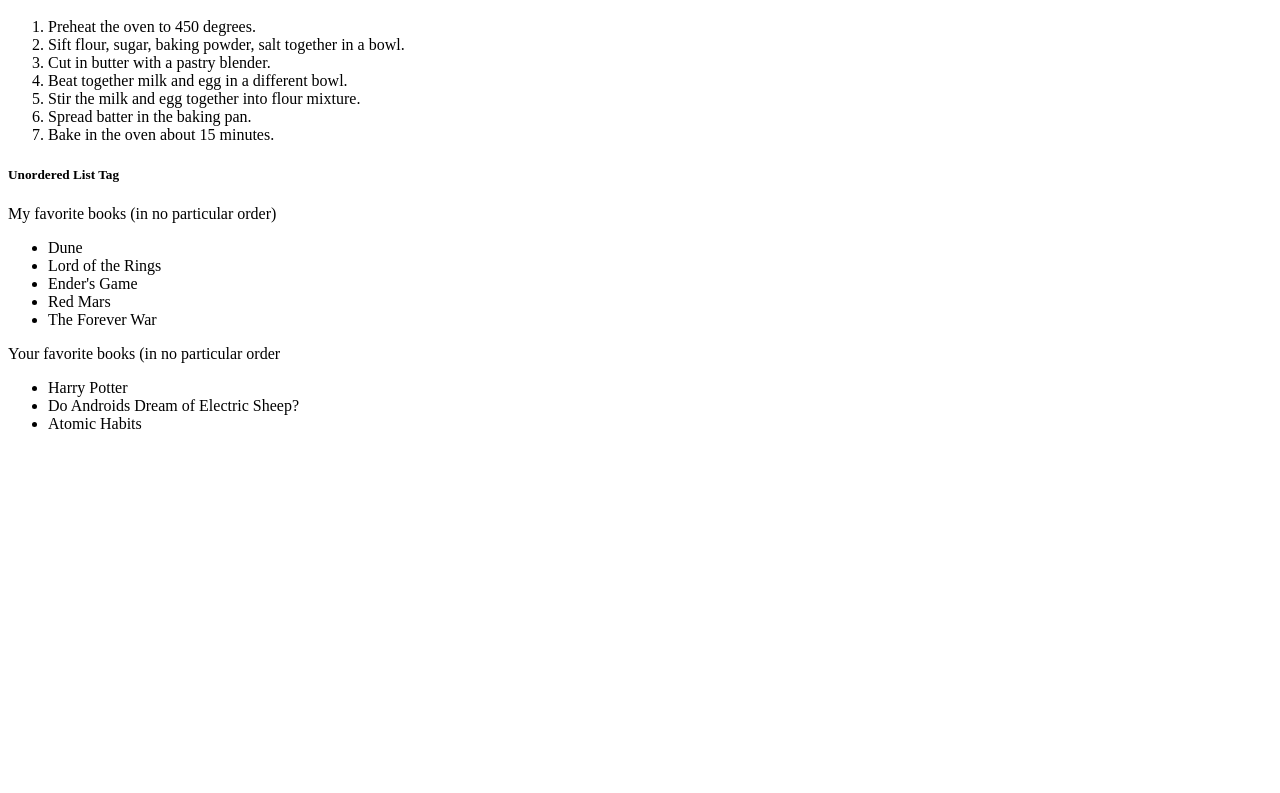
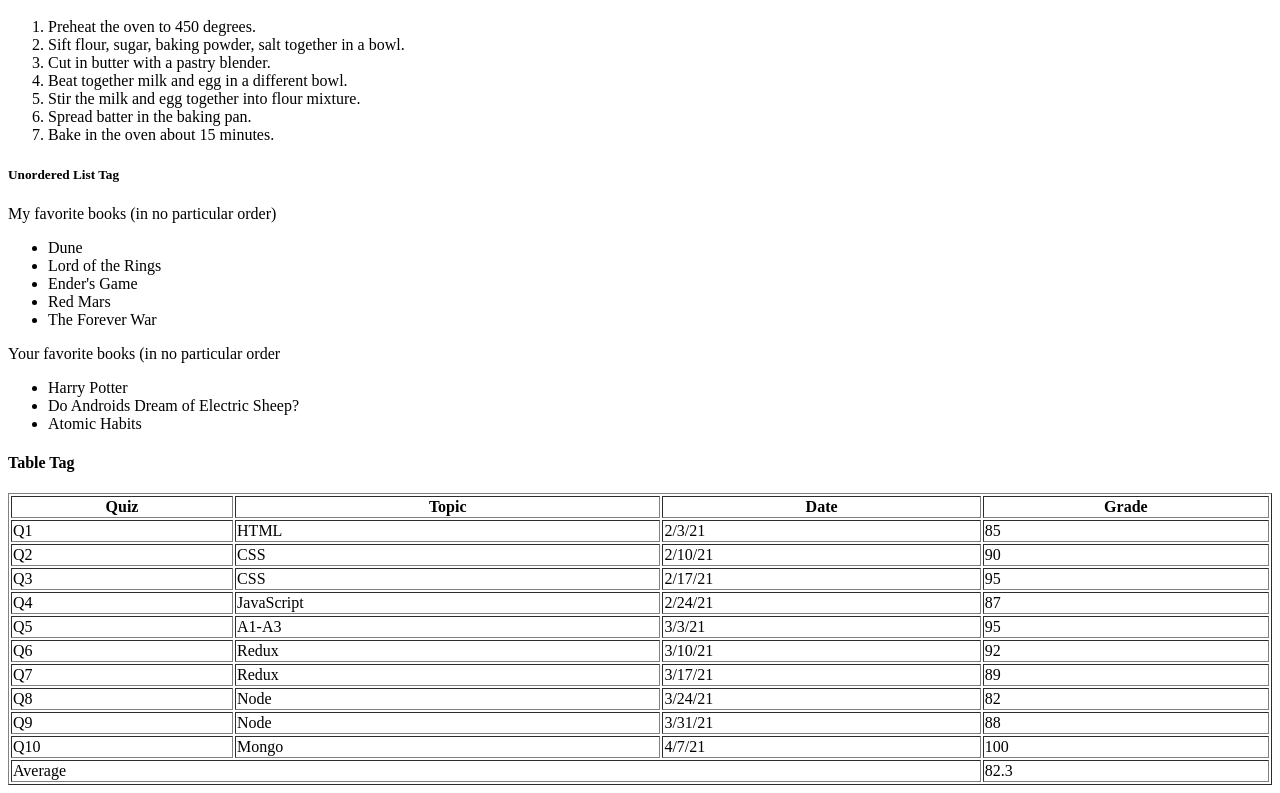
Before and after one commit to ynwtnb/kanbas-react-web-app-cs5610-fa24, a React (Create React App) app: page / in a window 1280 px wide. Shown: the part 807-1600 px from the top of the page. Before the commit the page ends 1256 px from the top, so only its background shows below. Built offline with nearby package versions, Linux system fonts and the light colour scheme; the HTML template or start-up script is replaced by a standard one.

Commit message:
Added 2.9 Table Tags

```diff
--- a/src/Labs/Lab1/index.tsx
+++ b/src/Labs/Lab1/index.tsx
@@ -80,7 +80,87 @@ export default function Lab1() {
                         <li>Atomic Habits</li>
                     </ul>
             </div>
+            <div id="wd-tables">
+                <h4>Table Tag</h4>
+                <table border={1} width="100%">
+                <thead>
+                    <tr>
+                        <th>Quiz</th>
+                        <th>Topic</th>
+                        <th>Date</th>
+                        <th>Grade</th>
+                    </tr>
+                </thead>
+                <tbody>
+                    <tr>
+                        <td>Q1</td>
+                        <td>HTML</td>
+                        <td>2/3/21</td>
+                        <td>85</td>
+                    </tr>
+                    <tr>
+                        <td>Q2</td>
+                        <td>CSS</td>
+                        <td>2/10/21</td>
+                        <td>90</td>
+                    </tr>
+                    <tr>
+                        <td>Q3</td>
+                        <td>CSS</td>
+                        <td>2/17/21</td>
+                        <td>95</td>
+                    </tr>
+                    <tr>
+                        <td>Q4</td>
+                        <td>JavaScript</td>
+                        <td>2/24/21</td>
+                        <td>87</td>
+                    </tr>
+                    <tr>
+                        <td>Q5</td>
+                        <td>A1-A3</td>
+                        <td>3/3/21</td>
+                        <td>95</td>
+                    </tr>
+                    <tr>
+                        <td>Q6</td>
+                        <td>Redux</td>
+                        <td>3/10/21</td>
+                        <td>92</td>
+                    </tr>
+                    <tr>
+                        <td>Q7</td>
+                        <td>Redux</td>
+                        <td>3/17/21</td>
+                        <td>89</td>
+                    </tr>
+                    <tr>
+                        <td>Q8</td>
+                        <td>Node</td>
+                        <td>3/24/21</td>
+                        <td>82</td>
+                    </tr>
+                    <tr>
+                        <td>Q9</td>
+                        <td>Node</td>
+                        <td>3/31/21</td>
+                        <td>88</td>
+                    </tr>
+                    <tr>
+                        <td>Q10</td>
+                        <td>Mongo</td>
+                        <td>4/7/21</td>
+                        <td>100</td>
+                    </tr>
+                </tbody>
+                <tfoot>
+                    <tr>
+                    <td colSpan={3}>Average</td>
+                    <td>82.3</td>
+                    </tr>
+                </tfoot>
+                </table>
+            </div>
         </div>
-
     );
   }
```
